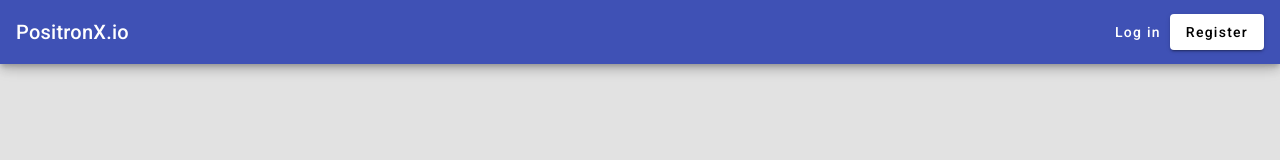
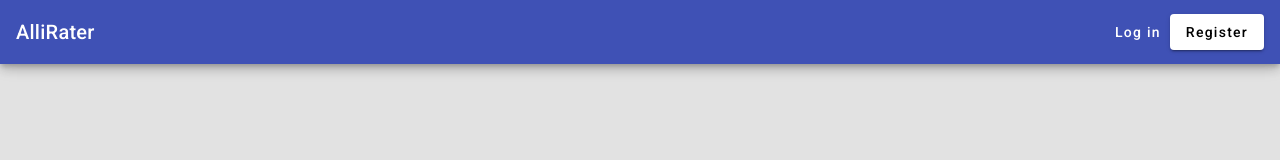
Before and after one commit to nataliekwak/AlliRater, an Angular app in the folder alliRater/: page /login in a window 1280 px wide. Shown: the top 160 px of the page. Built offline with nearby package versions, Linux system fonts and the light colour scheme.

Commit message:
Update to the toolbar and registration roles

```diff
--- a/alliRater/src/app/app.component.html
+++ b/alliRater/src/app/app.component.html
@@ -1,6 +1,6 @@
 <!-- Toolbar -->
 <mat-toolbar color="primary" class="app-header">
-  <div><a href="https://www.positronx.io" target="_blank" class="positronx">PositronX.io</a></div>
+  <div><a>AlliRater</a></div>
   <span class="nav-tool-items">
     <a mat-button routerLink="login" routerLinkActive="active">Log in</a>
     <a mat-button mat-raised-button routerLink="register" routerLinkActive="active">Register</a>
--- a/alliRater/src/app/components/register/register.component.ts
+++ b/alliRater/src/app/components/register/register.component.ts
@@ -5,7 +5,7 @@ import { Component, OnInit } from '@angular/core';
   styleUrls: ['./register.component.css']
 })
 export class RegisterComponent implements OnInit {
-  Roles: any = ['Admin', 'Author', 'Reader'];
+  Roles: any = ['Student', 'Faculty', 'Guest'];
   constructor() { }
   ngOnInit() {
   }
```
